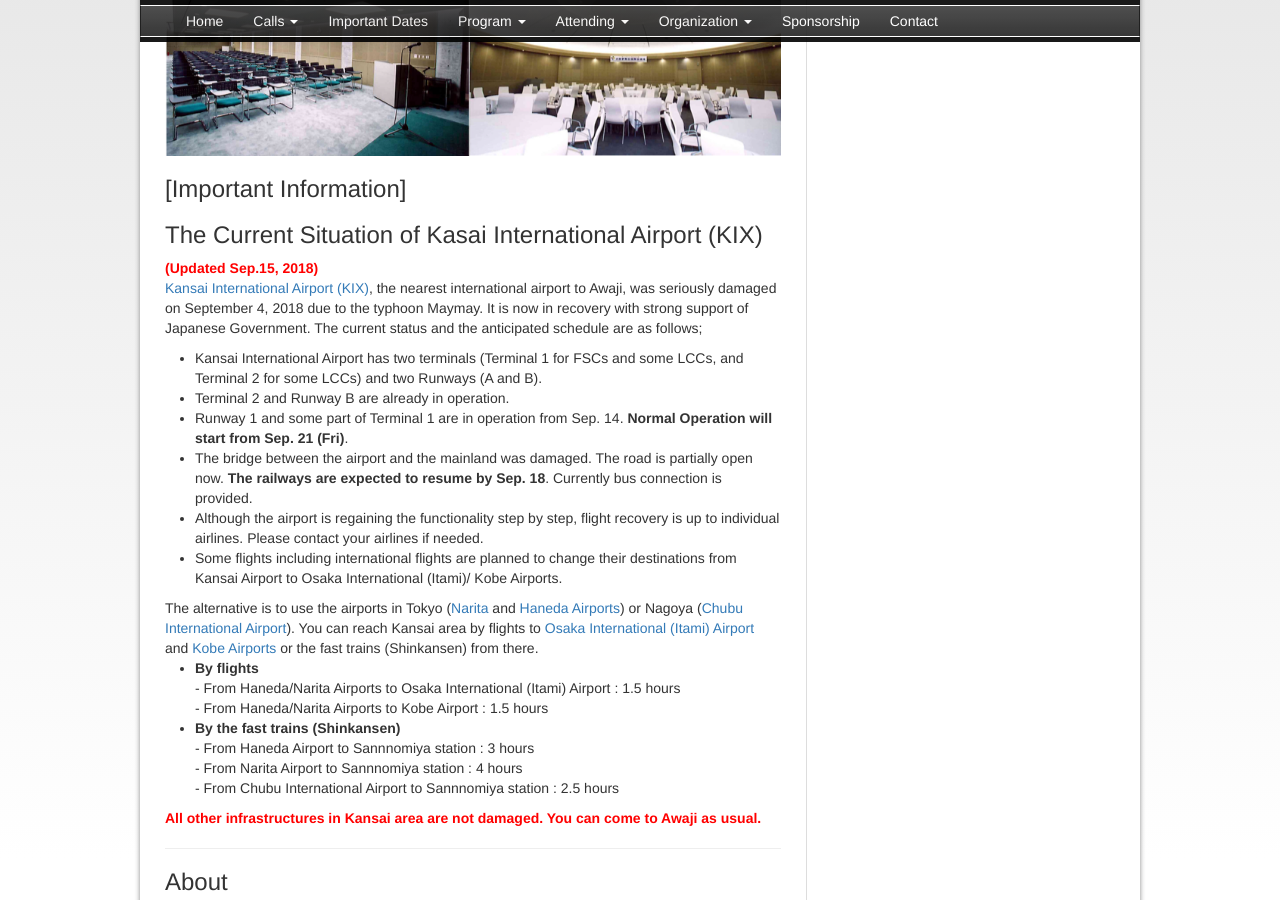
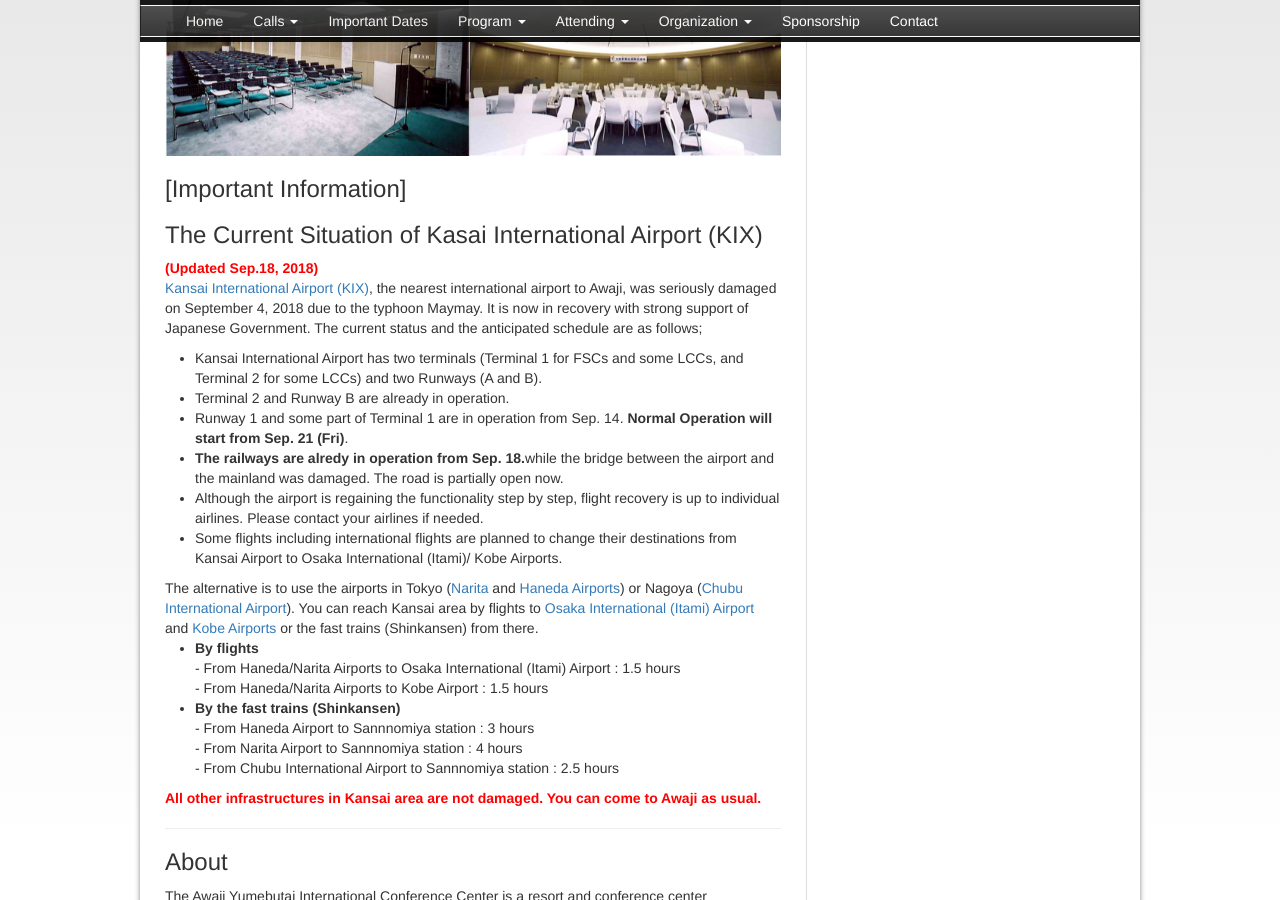
Before and after one commit to IJCKGconference/JIST2018, a Jekyll site: the page built from pages/attending/venue.html, in a window 1280 px wide and 900 px high, scrolled down 1089 px. Built offline with Jekyll 4.4.1, drawn with Linux system fonts in a browser that asks for light colours; comment, search, counter and statistics services are not loaded.

Commit message:
関空情報更新

```diff
--- a/pages/attending/venue.html
+++ b/pages/attending/venue.html
@@ -25,14 +25,14 @@ JIST2018 will be held in Awaji Island. The main conference will be held at Awaji
 <h3 id="aboutKIX">[Important Information]</h3>
 
 <h3>The Current Situation of Kasai International Airport (KIX)</h3>
-<p><font color="red"><b>(Updated Sep.15, 2018)</b></font><br>
+<p><font color="red"><b>(Updated Sep.18, 2018)</b></font><br>
 <a href="https://www.kansai-airport.or.jp/en/">Kansai International Airport (KIX)</a>, the nearest international airport to Awaji, was seriously damaged on September 4, 2018 due to the typhoon Maymay.
 It is now in recovery with strong support of Japanese Government. The current status and the anticipated schedule are as follows;
 <UL>
 <LI>Kansai International Airport has two terminals (Terminal 1 for FSCs and some LCCs, and Terminal 2 for some LCCs) and two Runways (A and B).
 <LI>Terminal 2 and Runway B are already in operation.
 <LI>Runway 1 and some part of Terminal 1 are in operation from Sep. 14. <b>Normal Operation will start from Sep. 21 (Fri)</b>.
-<LI>The bridge between the airport and the mainland was damaged. The road is partially open now. <b>The railways are expected to resume by Sep. 18</b>. Currently bus connection is provided.
+<LI><b>The railways are alredy in operation from Sep. 18.</b>while the bridge between the airport and the mainland was damaged. The road is partially open now.
 <LI>Although the airport is regaining the functionality step by step, flight recovery is up to individual airlines. Please contact your airlines if needed.
 <LI>Some flights including international flights are planned to change their destinations from Kansai Airport to Osaka International (Itami)/ Kobe Airports.
 </UL>
```
